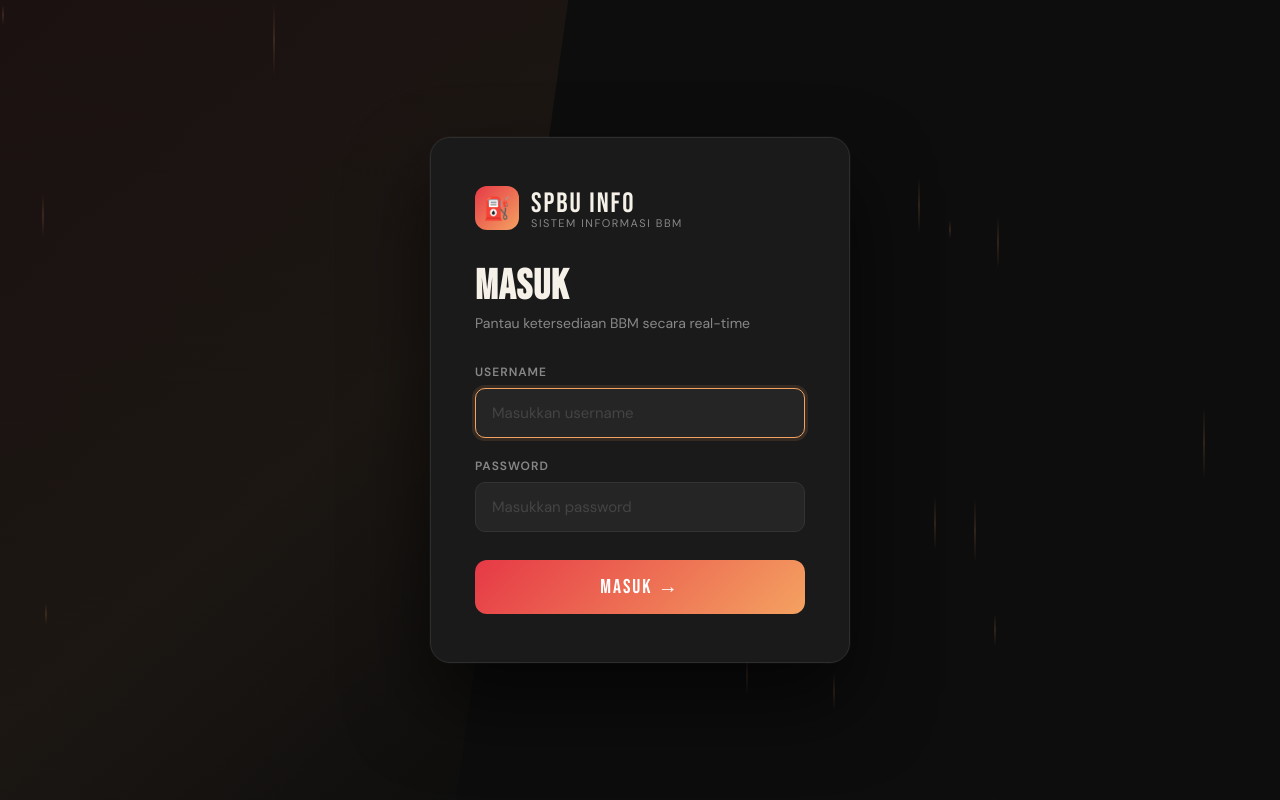
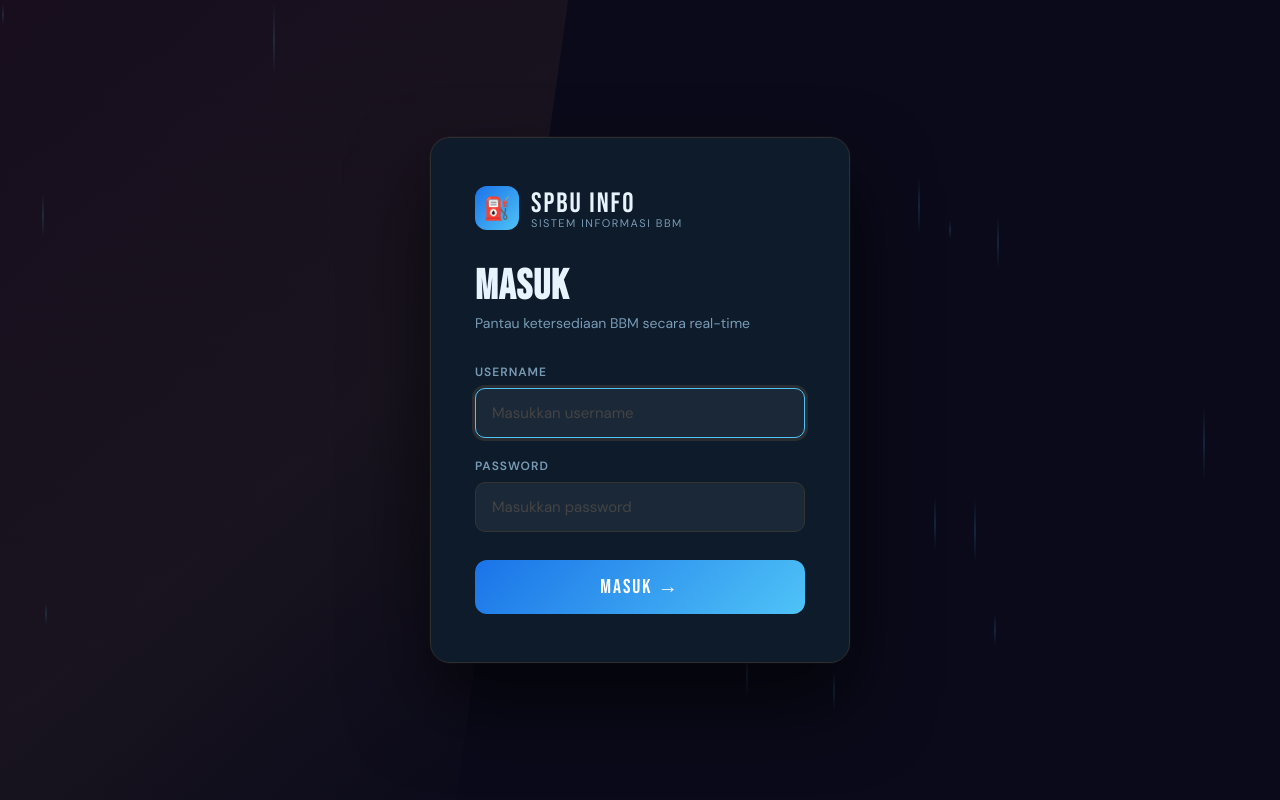
Before and after one commit to FakhryAziz/Projek-Prokom-Kelompok-I, a Flask app: page /login in a window 1280 px wide. Run offline with Flask 3, Linux system fonts and the light colour scheme.

Commit message:
Update login.html

```diff
--- a/templates/login.html
+++ b/templates/login.html
@@ -8,15 +8,14 @@
 <link href="https://fonts.googleapis.com/css2?family=Bebas+Neue&family=DM+Sans:wght@300;400;500;600&display=swap" rel="stylesheet">
 <style>
   :root {
-    --fuel-red:    #E63946;
-    --fuel-orange: #F4A261;
-    --fuel-yellow: #E9C46A;
-    --dark:        #0D0D0D;
-    --dark2:       #1A1A1A;
-    --dark3:       #252525;
-    --light:       #F5F0E8;
-    --muted:       #888;
-  }
+    --fuel-red:    #1A73E8;
+    --fuel-orange: #4FC3F7;
+    --dark:        #0A0A1A;
+    --dark2:       #0D1B2A;
+    --dark3:       #1B2838;
+    --light:       #E8F4FD;
+    --muted:       #7A9BB5;
+}
   * { margin:0; padding:0; box-sizing:border-box; }
 
   body {
```
